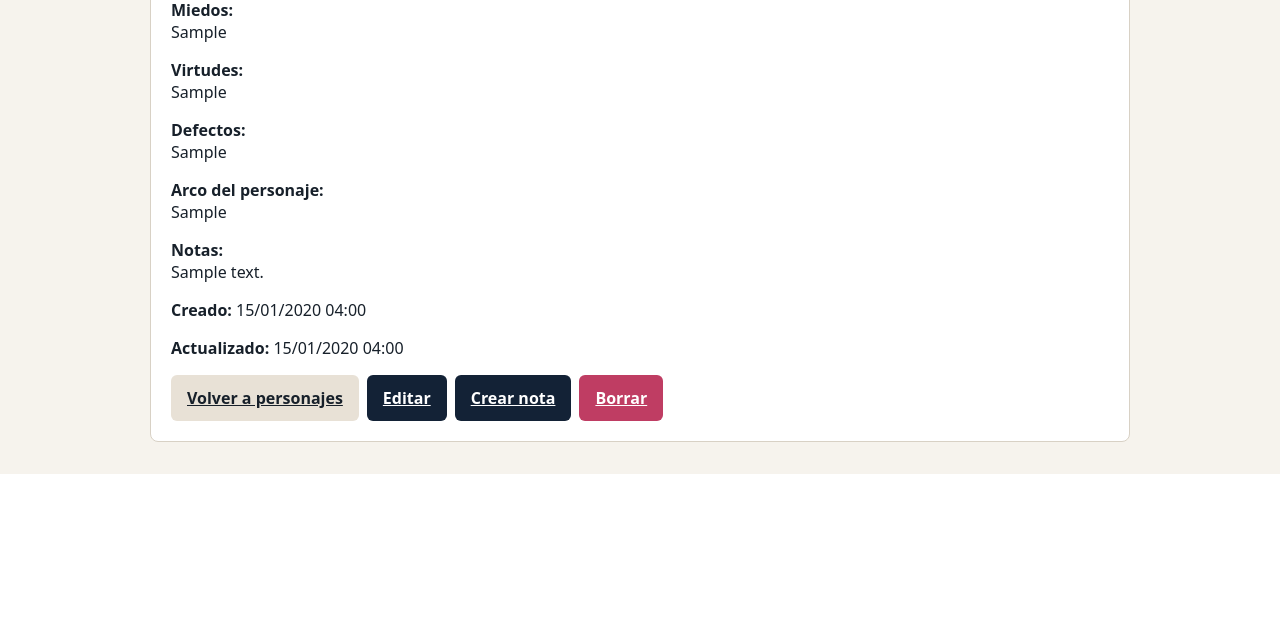
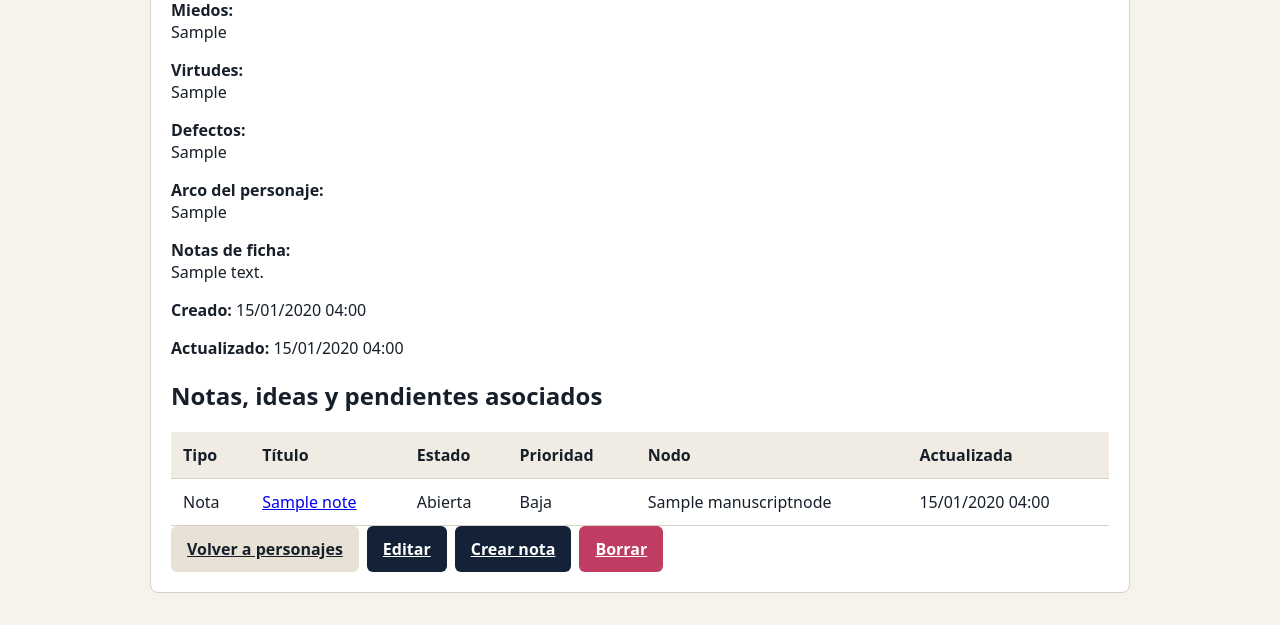
Before and after one commit to lfpadron/TelarDeFabulas, a Django app: page /projects/1/characters/1/ in a window 1280 px wide. Shown: the part 1046-1671 px from the top of the page. Before the commit the page ends 1520 px from the top, so only its background shows below. Run offline with Django 5.2, Linux system fonts and the light colour scheme; a user stored in the database is signed in; tables that the repository leaves empty hold one stand-in row (values such as "Sample post"); grey boxes marked "Sample" are stand-in pictures; parts of the project's set-up code (start-up, migrations or seed data) failed here and were passed over.

Commit message:
Actualiza Telar de Fabulas

```diff
--- a/app/apps/characters/views.py
+++ b/app/apps/characters/views.py
@@ -61,7 +61,16 @@ def character_create(request, project_pk):
 def character_detail(request, project_pk, character_pk):
     project = get_user_project(request.user, project_pk)
     character = get_project_character(project, character_pk)
-    return render(request, "characters/character_detail.html", {"project": project, "character": character})
+    linked_notes = character.work_notes.select_related("node").order_by("-updated_at", "title")
+    return render(
+        request,
+        "characters/character_detail.html",
+        {
+            "project": project,
+            "character": character,
+            "linked_notes": linked_notes,
+        },
+    )
 
 
 @login_required
--- a/app/templates/characters/character_detail.html
+++ b/app/templates/characters/character_detail.html
@@ -52,9 +52,41 @@
     <p><strong>{% trans "Virtudes" %}:</strong><br>{{ character.virtues|default:"-"|linebreaksbr }}</p>
     <p><strong>{% trans "Defectos" %}:</strong><br>{{ character.flaws|default:"-"|linebreaksbr }}</p>
     <p><strong>{% trans "Arco del personaje" %}:</strong><br>{{ character.character_arc|default:"-"|linebreaksbr }}</p>
-    <p><strong>{% trans "Notas" %}:</strong><br>{{ character.notes|default:"-"|linebreaksbr }}</p>
+    <p><strong>{% trans "Notas de ficha" %}:</strong><br>{{ character.notes|default:"-"|linebreaksbr }}</p>
     <p><strong>{% trans "Creado" %}:</strong> {{ character.created_at|date:"SHORT_DATETIME_FORMAT" }}</p>
     <p><strong>{% trans "Actualizado" %}:</strong> {{ character.updated_at|date:"SHORT_DATETIME_FORMAT" }}</p>
+
+    <h2>{% trans "Notas, ideas y pendientes asociados" %}</h2>
+    {% if linked_notes %}
+        <div class="table-wrap">
+            <table>
+                <thead>
+                    <tr>
+                        <th>{% trans "Tipo" %}</th>
+                        <th>{% trans "Título" %}</th>
+                        <th>{% trans "Estado" %}</th>
+                        <th>{% trans "Prioridad" %}</th>
+                        <th>{% trans "Nodo" %}</th>
+                        <th>{% trans "Actualizada" %}</th>
+                    </tr>
+                </thead>
+                <tbody>
+                    {% for note in linked_notes %}
+                        <tr>
+                            <td>{{ note.get_note_type_display }}</td>
+                            <td><a href="{% url 'notes:detail' project.pk note.pk %}">{{ note.title }}</a></td>
+                            <td>{{ note.get_status_display }}</td>
+                            <td>{{ note.get_priority_display }}</td>
+                            <td>{% if note.node %}{{ note.node.title }}{% else %}-{% endif %}</td>
+                            <td>{{ note.updated_at|date:"SHORT_DATETIME_FORMAT" }}</td>
+                        </tr>
+                    {% endfor %}
+                </tbody>
+            </table>
+        </div>
+    {% else %}
+        <p>{% trans "Todavía no hay notas, ideas o pendientes asociados a este personaje." %}</p>
+    {% endif %}
 
     <div class="actions">
         <a class="button secondary" href="{% url 'characters:list' project.pk %}">{% trans "Volver a personajes" %}</a>
```
Also changed, not shown: app/apps/characters/tests.py (+21 -0 lines).
